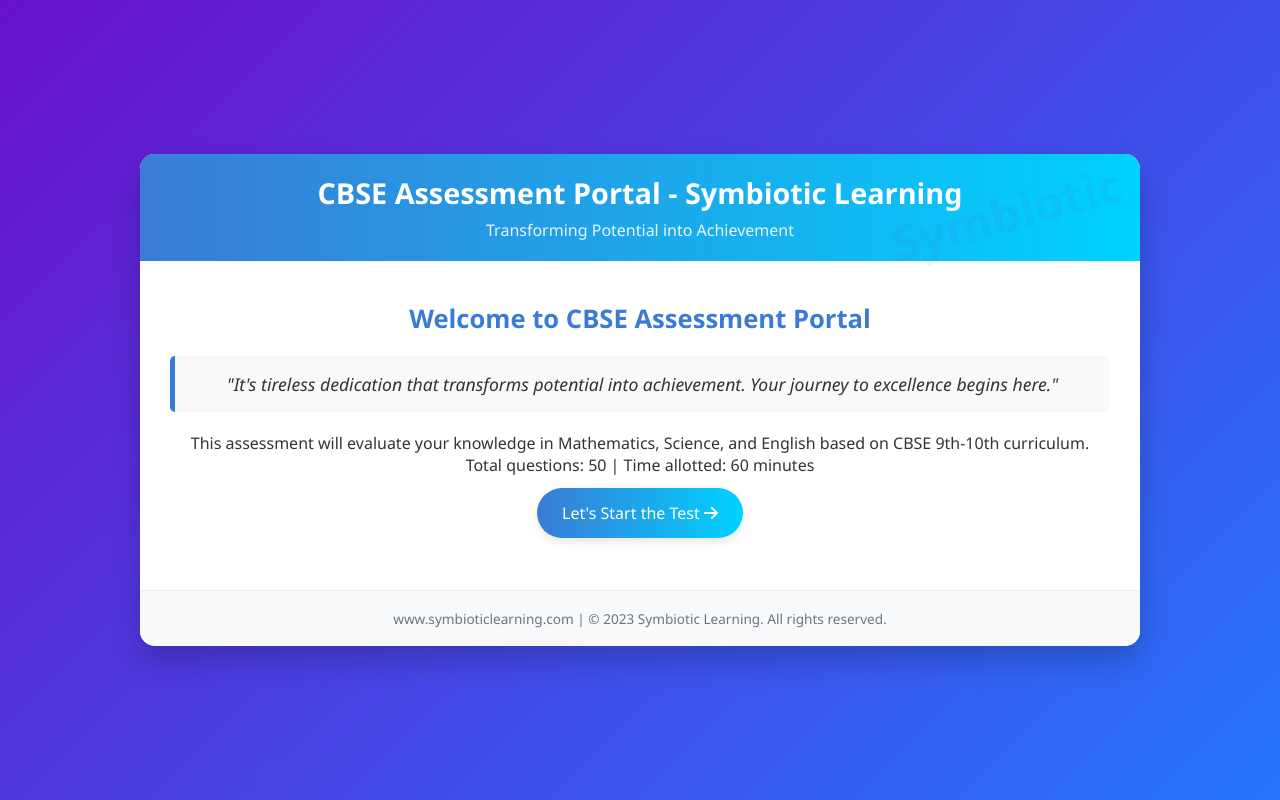
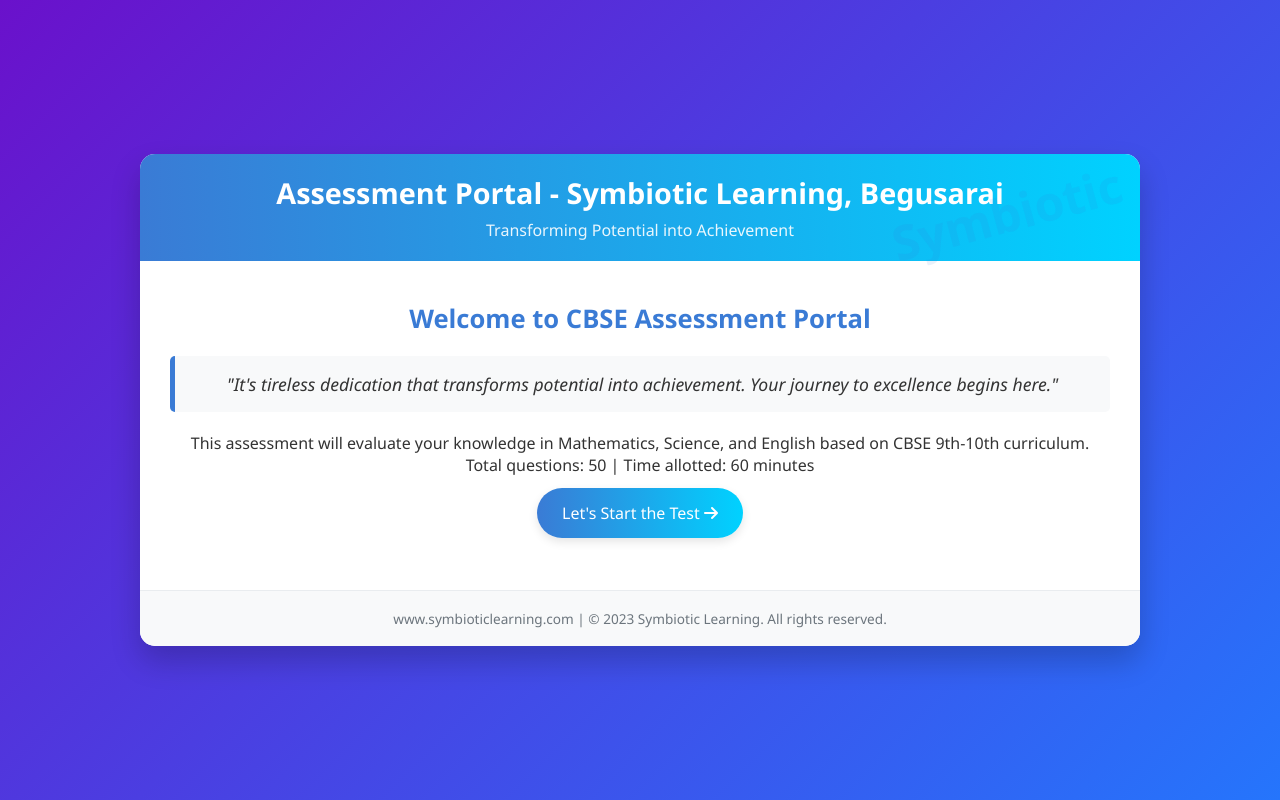
Before and after one commit to symbioticinstitute/testAA, a plain HTML site: page index.html in a window 1280 px wide. Drawn offline with Linux system fonts and the light colour scheme.

Commit message:
Update index.html

```diff
--- a/index.html
+++ b/index.html
@@ -389,7 +389,7 @@
 <body>
     <div class="container">
         <div class="header">
-            <h1>CBSE Assessment Portal - Symbiotic Learning</h1>
+            <h1> Assessment Portal - Symbiotic Learning, Begusarai</h1>
             <p>Transforming Potential into Achievement</p>
             <div class="watermark">Symbiotic</div>
         </div>
```
